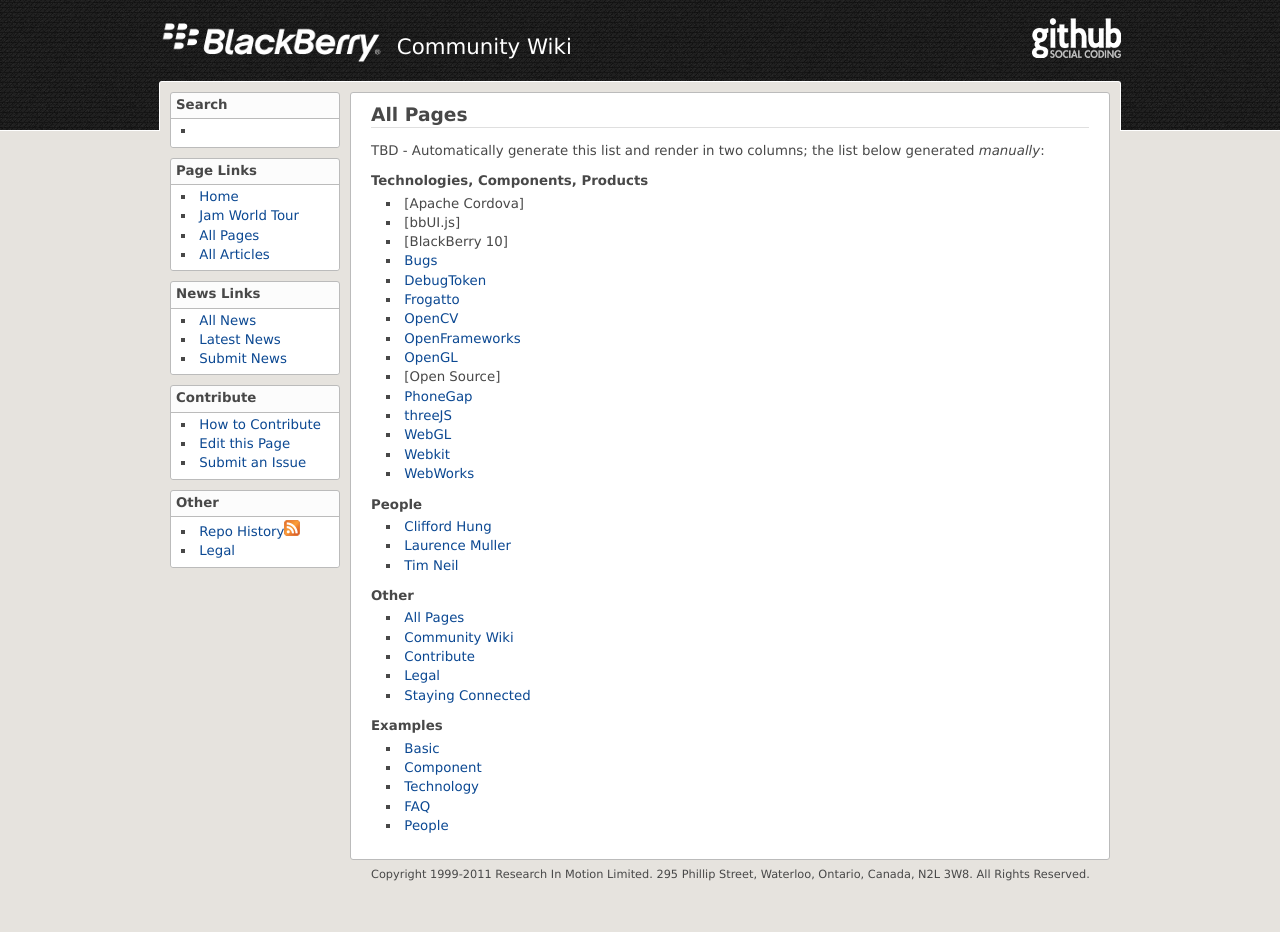
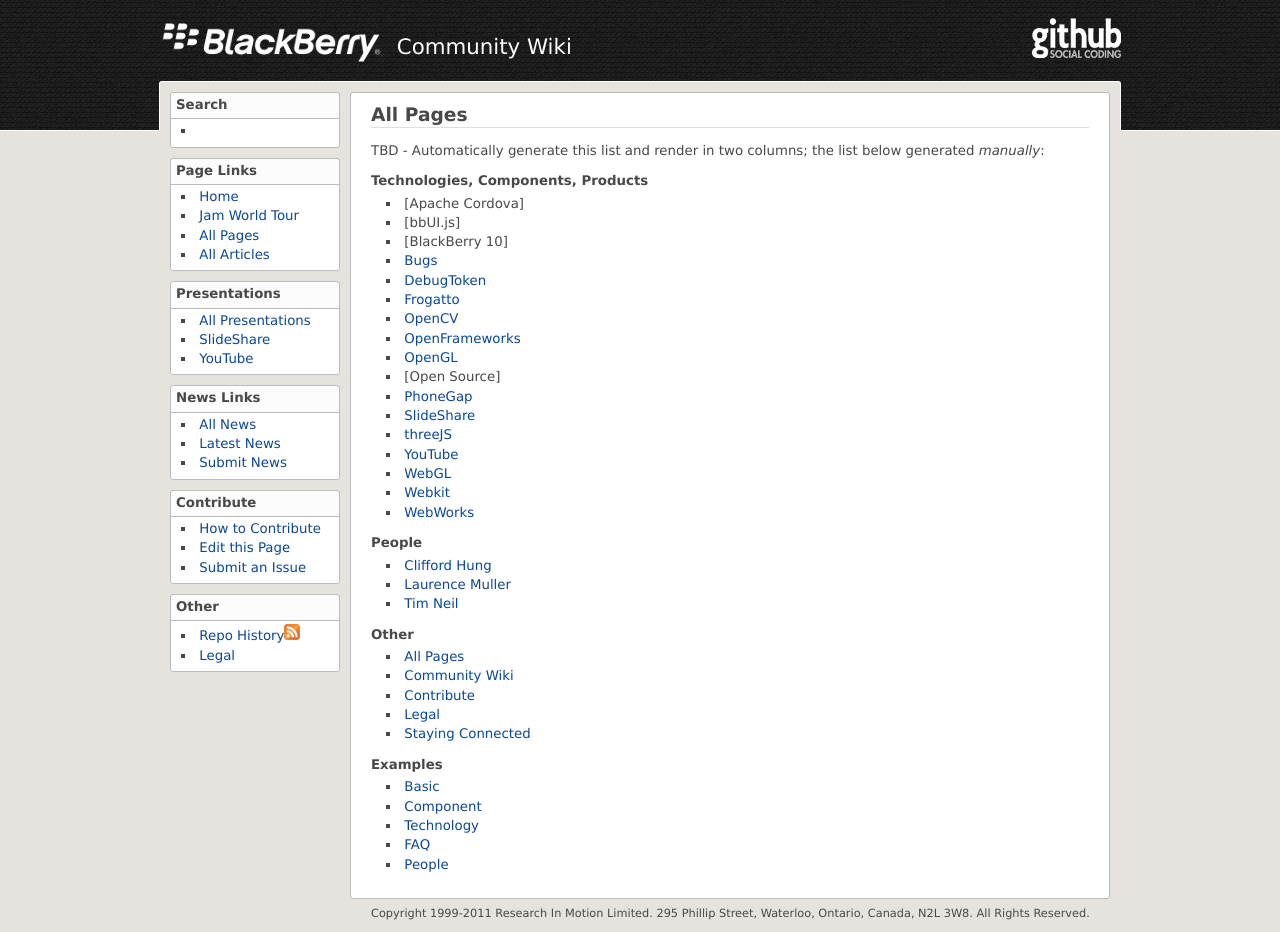
Before and after one commit to blackberry/Community, a Jekyll site: the page built from All_Pages.md, in a window 1280 px wide. Built offline with Jekyll 4.4.1, drawn with Linux system fonts in a browser that asks for light colours; before the commit the page ends 900 px from its top, so only the background shows below that.

Commit message:
SlideShare.md

```diff
--- a/All_Pages.md
+++ b/All_Pages.md
@@ -20,7 +20,9 @@
 * [OpenGL]
 * [Open Source]
 * [PhoneGap]
+* [SlideShare]
 * [threeJS]
+* [YouTube]
 * [WebGL]
 * [Webkit]
 * [WebWorks]
--- a/_includes/common-defs.md
+++ b/_includes/common-defs.md
@@ -11,7 +11,9 @@
 [opengl]: <OpenGL.html> "Language .."
 [open_source]: <Open_Source.html> "Open Source Actvities at RIM"
 [phonegap]: <PhoneGap.html> "Original cross-platform framework from Nitobi"
-[threejs]: <threeJS.html> "A WebL 3-D Framework"
+[slideshare]: <SlideShare.html> "Presentations at SlideShare"
+[threejs]: <threeJS.html> "A WebGL 3-D Framework"
+[youtube]: <YouTube.html> "Videos at YouTube"
 [webgl]: <WebGL.html> "OpenGL ES 2.0 for the Web"
 [webkit]: <Webkit.html> "An Open Source Browser Layout Engine"
 [webworks]: <WebWorks.html> "A framework to write HTML5 Applications for the BlackBerry Platform"
--- a/_includes/default-navigation.html
+++ b/_includes/default-navigation.html
@@ -11,6 +11,13 @@
 	<li><a href="http://www.blackberryjamworldtour.com/">Jam World Tour</a></li>
 	<li><a href="{{ base-url }}/All_Pages.html">All Pages</a></li>
 	<li><a href="{{ base-url }}/articles/All_Articles.html">All Articles</a></li>
+      </ul>
+    </li>
+    <li>Presentations
+      <ul>
+	<li><a href="{{ base-url }}/slides/All_Slides.html">All Presentations</a></li>
+	<li><a href="http://slideshare.net/blackberry/tagged/developer">SlideShare</a></li>
+	<li><a href="{{ base-url }}/YouTube.html">YouTube</a></li>
       </ul>
     </li>
     <li>News Links
```
Also changed, not shown: YouTube.md (added, +21 -0 lines).
